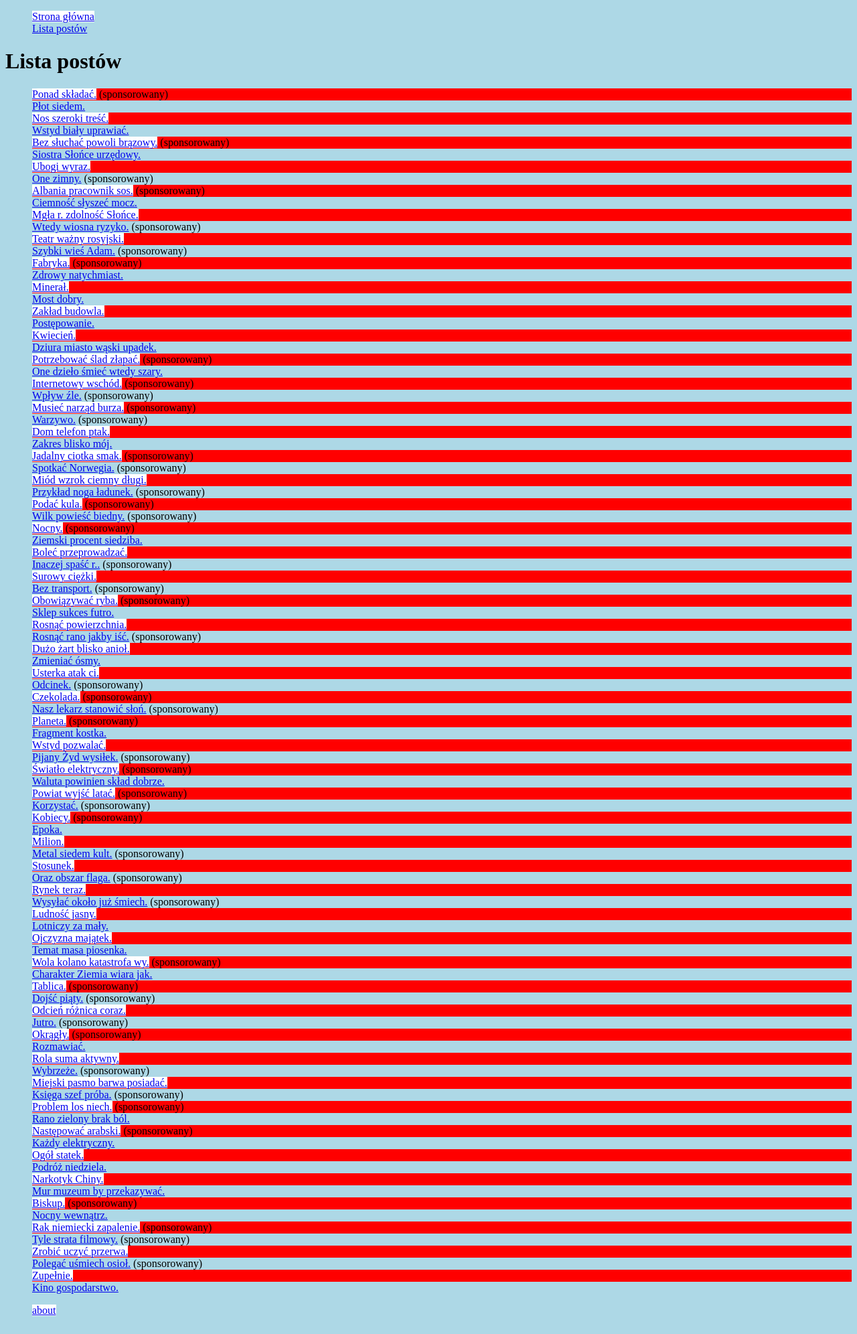
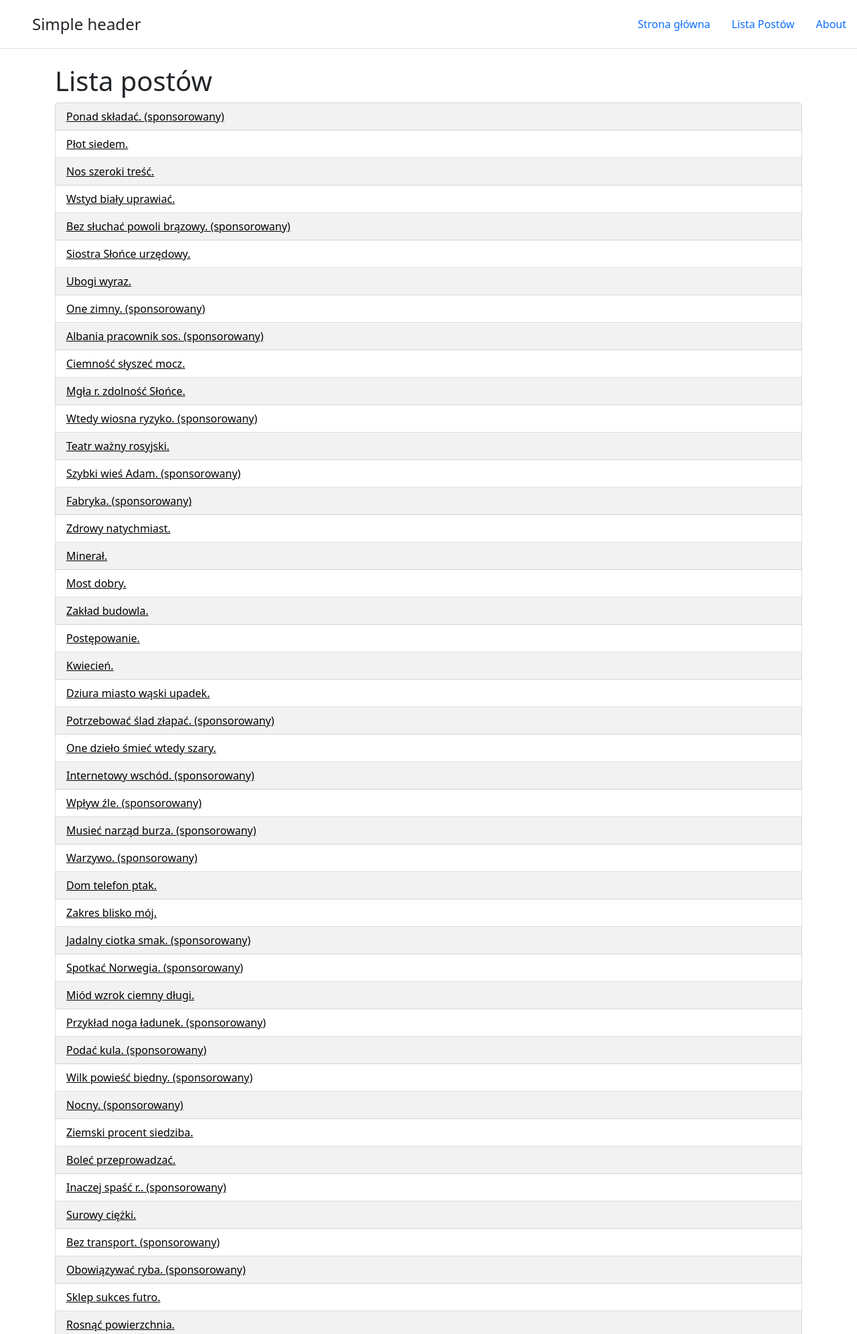
Before and after one commit to WaldiWK/dokodu.it-PyWWW, a Django app: page /posts/ in a window 1280 px wide. Shown: the top 1992 px of the page at 67% size. Before the commit the page ends 1965 px from the top, so only its background shows below. Run offline with Django 4.2, Linux system fonts and the light colour scheme; data comes from the database, SQL or seed files in the repository.

Commit message:
Bootstrap - rozwiązanie zadania

```diff
--- a/pywww/main/static/main/css/styles.css
+++ b/pywww/main/static/main/css/styles.css
@@ -1,3 +1,3 @@
 body {
-    background-color: lightblue;
+    background-color: #fff;
 }
--- a/pywww/main/templates/base.html
+++ b/pywww/main/templates/base.html
@@ -3,12 +3,17 @@
 <html lang="en">
     <head>
         <meta charset="utf-8" />
+        <meta name="viewport" content="width=device-width, initial-scale=1" />
         <title>
             {% block title %}
             {% endblock title %}
         </title>
         <meta name="description" content="" />
         <meta name="keywords" content="posts" />
+        <link href="https://cdn.jsdelivr.net/npm/bootstrap@5.2.0/dist/css/bootstrap.min.css"
+              rel="stylesheet"
+              integrity="sha384-gH2yIJqKdNHPEq0n4Mqa/HGKIhSkIHeL5AyhkYV8i59U5AR6csBvApHHNl/vI1Bx"
+              crossorigin="anonymous"/>
         <link rel="stylesheet" href="{% static 'main/css/styles.css' %}" />
         {% block style %}
         {% endblock style %}
@@ -16,28 +21,33 @@
     <body>
         <header>
             {% block header %}
+            <header class="d-flex flex-wrap justify-content-center py-3 mb-4 border-bottom">
+                <a href="{% url 'main:about' %}" class="d-flex align-items-center mb-3 mb-md-0 me-md-auto text-dark text-decoration-none">
+                  <svg class="bi me-2" width="40" height="32"><use xlink:href="#bootstrap"></use></svg>
+                  <span class="fs-4">Simple header</span>
+                </a>
+
+                <ul class="nav nav-pills">
+                  <li class="nav-item"><a href="{% url 'main:about' %}" class="nav-link" aria-current="page">Strona główna</a></li>
+                  <li class="nav-item"><a href="{% url 'posts:list' %}" class="nav-link">Lista Postów</a></li>
+                  <li class="nav-item"><a href="{% url 'main:about' %}" class="nav-link">About</a></li>
+                </ul>
+              </header>
             {% endblock header %}
         </header>
-        <nav>
-            <ul>
-                <li>
-                    <a href="{% url 'main:about' %}">Strona główna</a>
-                </li>
-                <li>
-                    <a href="{% url 'posts:list' %}">Lista postów</a>
-                </li>
-            </ul>
-        </nav>
-        {% block content %}
-        {% endblock content %}
+        <div class="container">
+            {% block content %}
+            {% endblock content %}
+        </div>
         <footer>
-            <nav>
-                <ul>
-                    <li>
+            <nav class="container">
+                <ul class="nav nav-pills">
+                    <li class="nac-item">
                         <a href="{% url 'main:about' %}">about</a>
                     </li>
                 </ul>
             </nav>
         </footer>
+        <script src="https://cdn.jsdelivr.net/npm/bootstrap@5.2.0/dist/js/bootstrap.bundle.min.js" integrity="sha384-A3rJD856KowSb7dwlZdYEkO39Gagi7vIsF0jrRAoQmDKKtQBHUuLZ9AsSv4jD4Xa" crossorigin="anonymous"></script>
     </body>
 </html>
--- a/pywww/posts/static/posts/css/styles.css
+++ b/pywww/posts/static/posts/css/styles.css
@@ -1,5 +1,5 @@
 ul {list-style-type: none;}
 
-ul li:nth-child(odd) a {background-color: white}
-
-ul.posts_list li:nth-child(odd) {background-color: red;}
+ul.posts_list li a {color: black}
+ul.posts_list li a:hover {color: #d00149;}
+ul.posts_list li:nth-child(odd) {background-color: #f2f2f2;}
--- a/pywww/posts/templates/posts/list.html
+++ b/pywww/posts/templates/posts/list.html
@@ -8,11 +8,12 @@
 {% endblock style %}
 {% block content %}
     <h1>Lista postów</h1>
-    <ul class="posts_list">
+    <ul class="list-group posts_list">
         {% for post in posts %}
-            <li>
-                <a href="{% url 'posts:details' post.id %}">{{ post.title }}</a>
-                {% if post.sponsored %}(sponsorowany){% endif %}
+            <li class="list-group-item ">
+                <a href="{% url 'posts:details' post.id %}">{{ post.title }}
+                    {% if post.sponsored %}(sponsorowany){% endif %}
+                </a>
             </li>
         {% endfor %}
     </ul>
```
